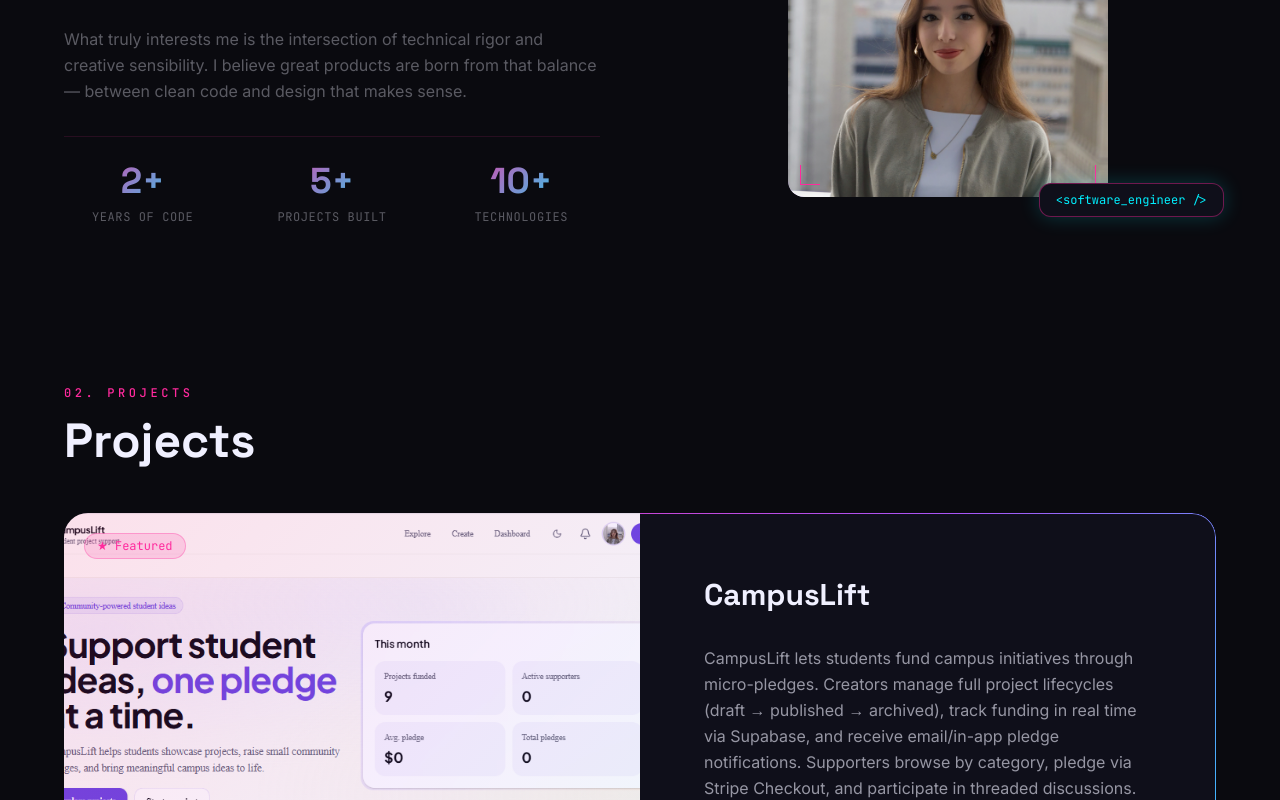
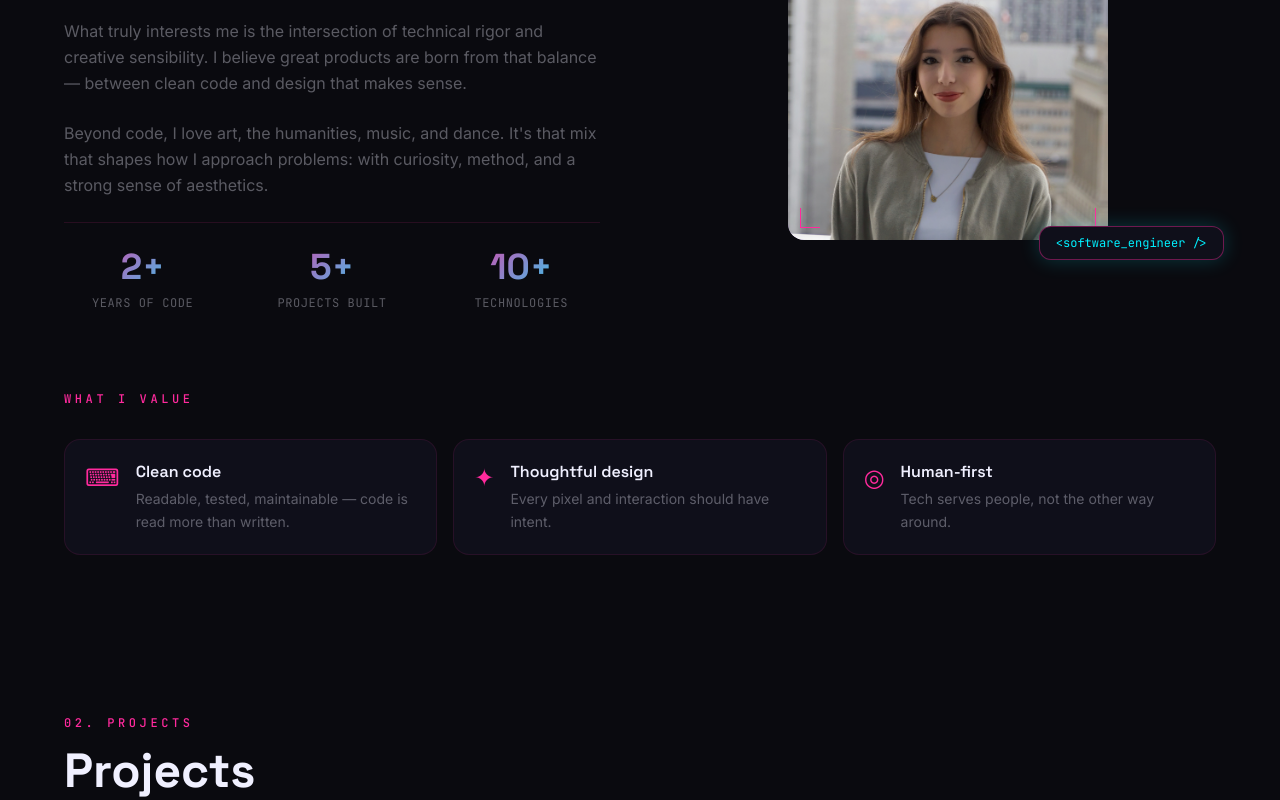
Before and after one commit to anaelle00/portfolio, a Next.js app: page /en in a window 1280 px wide. Shown: the part 1160-1960 px from the top of the page. Built offline with nearby package versions, Linux system fonts and the light colour scheme.

Commit message:
content: rewrite about bio and add what I value cards

```diff
--- a/src/components/sections/About.tsx
+++ b/src/components/sections/About.tsx
@@ -80,7 +80,7 @@
 
         <div className="grid md:grid-cols-2 gap-20 items-center">
           {/* Text content */}
-          <div className="flex flex-col gap-8">
+          <div className="flex flex-col gap-6">
             <motion.p
               variants={fadeUp}
               initial="hidden"
@@ -105,13 +105,25 @@
               {t("bio2")}
             </motion.p>
 
+            <motion.p
+              variants={fadeUp}
+              initial="hidden"
+              whileInView="visible"
+              viewport={{ once: true, margin: "-60px" }}
+              custom={0.18}
+              className="leading-relaxed"
+              style={{ color: "var(--text-muted)" }}
+            >
+              {t("bio3")}
+            </motion.p>
+
             {/* Stats */}
             <motion.div
               variants={fadeUp}
               initial="hidden"
               whileInView="visible"
               viewport={{ once: true, margin: "-60px" }}
-              custom={0.2}
+              custom={0.25}
               className="grid grid-cols-3 gap-8 pt-6 border-t"
               style={{ borderColor: "rgba(255,42,157,0.12)" }}
             >
@@ -186,6 +198,68 @@
             </motion.div>
           </motion.div>
         </div>
+
+        {/* What I value */}
+        <motion.div
+          initial={{ opacity: 0, y: 24 }}
+          whileInView={{ opacity: 1, y: 0 }}
+          viewport={{ once: true, margin: "-60px" }}
+          transition={{ duration: 0.6, delay: 0.1 }}
+          className="mt-20"
+        >
+          <p
+            className="text-xs font-medium tracking-[0.3em] uppercase mb-8"
+            style={{ color: "var(--pink)", fontFamily: "var(--font-mono)" }}
+          >
+            {t("values.title")}
+          </p>
+          <div className="grid grid-cols-1 md:grid-cols-3 gap-4">
+            {[
+              { key: "code", icon: "⌨" },
+              { key: "design", icon: "✦" },
+              { key: "human", icon: "◎" },
+            ].map(({ key, icon }, i) => (
+              <motion.div
+                key={key}
+                initial={{ opacity: 0, y: 16 }}
+                whileInView={{ opacity: 1, y: 0 }}
+                viewport={{ once: true }}
+                transition={{ duration: 0.5, delay: i * 0.1 }}
+                className="group flex items-start gap-4 rounded-2xl p-5 transition-all duration-300"
+                style={{
+                  background: "var(--bg-card)",
+                  border: "1px solid rgba(255,42,157,0.1)",
+                }}
+                onMouseEnter={(e) => {
+                  (e.currentTarget as HTMLDivElement).style.borderColor = "rgba(255,42,157,0.35)";
+                  (e.currentTarget as HTMLDivElement).style.boxShadow = "0 0 24px rgba(255,42,157,0.1)";
+                }}
+                onMouseLeave={(e) => {
+                  (e.currentTarget as HTMLDivElement).style.borderColor = "rgba(255,42,157,0.1)";
+                  (e.currentTarget as HTMLDivElement).style.boxShadow = "none";
+                }}
+              >
+                <span
+                  className="text-2xl mt-0.5 shrink-0"
+                  style={{ color: "var(--pink)" }}
+                >
+                  {icon}
+                </span>
+                <div>
+                  <p
+                    className="font-semibold mb-1"
+                    style={{ fontFamily: "var(--font-display)" }}
+                  >
+                    {t(`values.${key}.label` as Parameters<typeof t>[0])}
+                  </p>
+                  <p className="text-sm leading-relaxed" style={{ color: "var(--text-muted)" }}>
+                    {t(`values.${key}.desc` as Parameters<typeof t>[0])}
+                  </p>
+                </div>
+              </motion.div>
+            ))}
+          </div>
+        </motion.div>
       </div>
     </section>
   );
```
